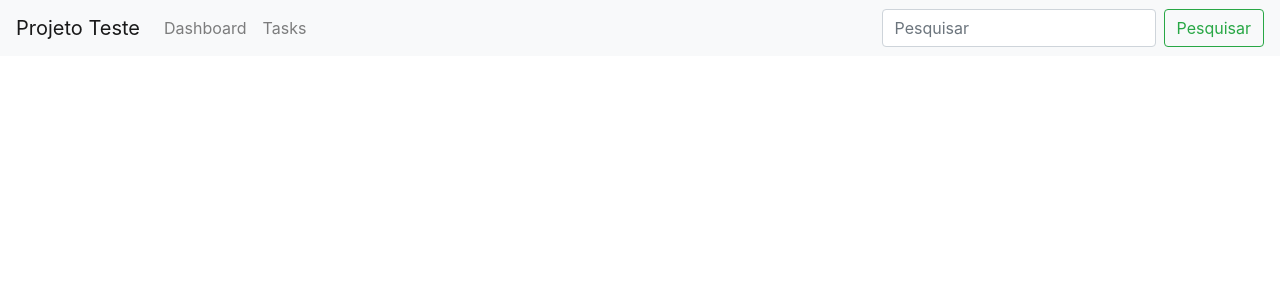
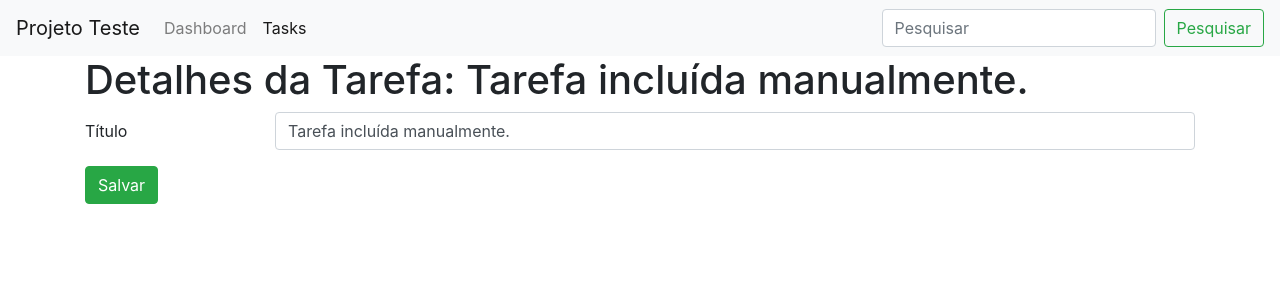
Before and after one commit to alefeio/salao_front, an Angular app: page /tasks/1 in a window 1280 px wide. Before the commit this address led to /. Shown: the top 300 px of the page. Built offline with nearby package versions, Linux system fonts and the light colour scheme.

Commit message:
detalhes da tarefa

```diff
--- a/src/app/app.module.ts
+++ b/src/app/app.module.ts
@@ -14,6 +14,7 @@
 const ROUTES = RouterModule.forRoot([
   { path: 'dashboard', component: DashboardComponent },
   { path: 'tasks', component: TasksComponent },
+  { path: 'tasks/:id', component: TaskDetailComponent },
   { path: '', redirectTo: '/dashboard', pathMatch: 'full' }
 ])
 
--- a/src/app/tasks/task-detail/task-detail.component.html
+++ b/src/app/tasks/task-detail/task-detail.component.html
@@ -1,21 +1,15 @@
-<!-- Modal -->
-<div *ngIf="task" class="modal fade" id="taskDetail" tabindex="-1" role="dialog"
-    aria-labelledby="exampleModalLabel" aria-hidden="true">
-    <div class="modal-dialog" role="document">
-        <div class="modal-content">
-            <div class="modal-header">
-                <h5 class="modal-title" id="exampleModalLabel">Detalhes da Tarefa: {{task.titulo}}</h5>
-                <button type="button" class="close" data-dismiss="modal" aria-label="Fechar">
-                    <span aria-hidden="true">&times;</span>
-                </button>
-            </div>
-            <div class="modal-body">
-                <input type="text" class="form-control" [(ngModel)]="task.titulo">
-            </div>
-            <div class="modal-footer">
-                <button type="button" class="btn btn-secondary" data-dismiss="modal">Fechar</button>
-                <button type="button" class="btn btn-primary">Salvar mudanças</button>
-            </div>
+<h1>Detalhes da Tarefa: {{task?.titulo}} </h1>
+
+<div *ngIf="task">
+    <div class="form-group row">
+        <label for="titulo" class="col-sm-2 col-form-label">Título</label>
+        <div class="col-sm-10">
+            <input type="text" class="form-control" [(ngModel)]="task.titulo">
+        </div>
+    </div>
+    <div class="form-group row">
+        <div class="col-sm-10">
+            <button type="submit" class="btn btn-success">Salvar </button>
         </div>
     </div>
 </div>
```
